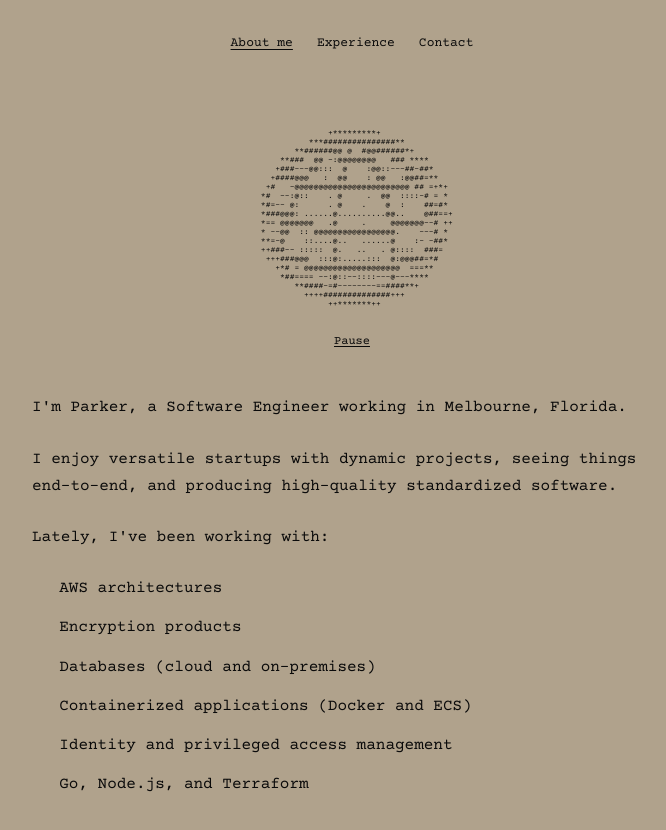
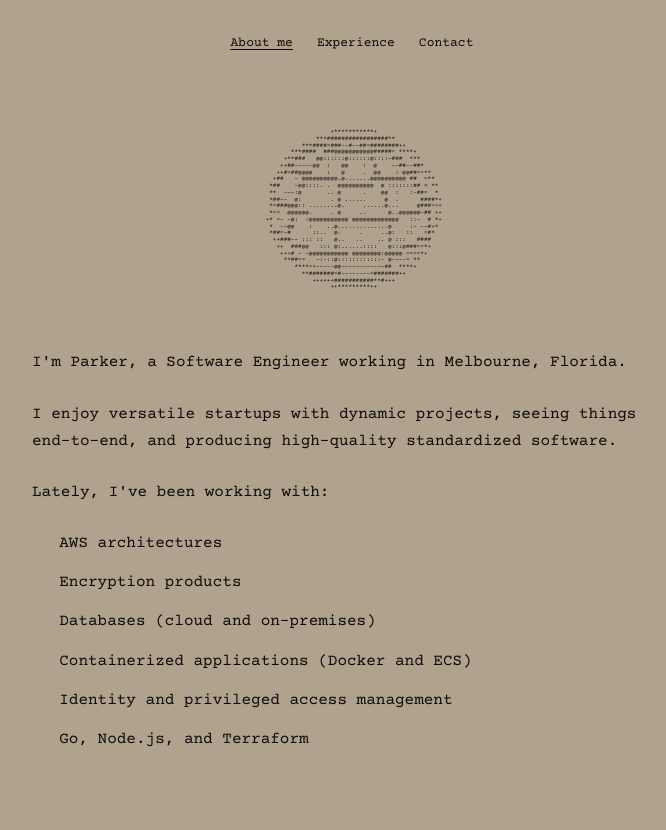
Before and after one commit to pcummings2021/parker-site, a Next.js app: page /about in a window 1280 px wide. Shown: the top 830 px of the page, without its empty margins (288-954 px from the left). Built offline with nearby package versions, Linux system fonts and the light colour scheme.

Commit message:
Make ASCII globe smaller and smoother without controls

```diff
--- a/app/components/ascii-globe-frame.ts
+++ b/app/components/ascii-globe-frame.ts
@@ -1,5 +1,5 @@
-const columns = 52;
-const rows = 25;
+const columns = 64;
+const rows = 31;
 const shades = ".:-=+*#@";
 const points: [number, number, number][] = [];
 
@@ -13,8 +13,8 @@ function addPoint(latitude: number, longitude: number) {
 
 // Latitude and longitude lines form the globe's wireframe.
 for (let meridian = 0; meridian < 12; meridian++) {
-  for (let sample = 0; sample <= 90; sample++) {
-    addPoint(-Math.PI / 2 + (sample / 90) * Math.PI, (meridian / 12) * Math.PI * 2);
+  for (let sample = 0; sample <= 120; sample++) {
+    addPoint(-Math.PI / 2 + (sample / 120) * Math.PI, (meridian / 12) * Math.PI * 2);
   }
 }
 for (let parallel = -3; parallel <= 3; parallel++) {
@@ -38,8 +38,8 @@ export function renderGlobe(angle: number): string {
     const tiltedY = y * cosTilt - rotatedZ * sinTilt;
     const tiltedZ = y * sinTilt + rotatedZ * cosTilt;
     const perspective = 4 / (4 - tiltedZ);
-    const column = Math.round(columns / 2 + rotatedX * 19 * perspective);
-    const row = Math.round(rows / 2 - tiltedY * 9 * perspective);
+    const column = Math.round(columns / 2 + rotatedX * 23 * perspective);
+    const row = Math.round(rows / 2 - tiltedY * 11 * perspective);
 
     if (column < 0 || column >= columns || row < 0 || row >= rows) continue;
     const index = row * columns + column;
--- a/app/components/ascii-globe.tsx
+++ b/app/components/ascii-globe.tsx
@@ -1,6 +1,6 @@
 "use client";
 
-import { useEffect, useRef, useState } from "react";
+import { useEffect, useRef } from "react";
 import { renderGlobe } from "./ascii-globe-frame";
 
 const initialFrame = renderGlobe(0);
@@ -8,11 +8,10 @@ const initialFrame = renderGlobe(0);
 export default function AsciiGlobe() {
   const frameRef = useRef<HTMLPreElement>(null);
   const angleRef = useRef(0);
-  const [paused, setPaused] = useState(false);
 
   useEffect(() => {
     const element = frameRef.current;
-    if (!element || paused) return;
+    if (!element) return;
 
     const reducedMotion = window.matchMedia("(prefers-reduced-motion: reduce)");
     let inView = false;
@@ -23,11 +22,9 @@ export default function AsciiGlobe() {
       if (!element) return;
       if (!previousTime) previousTime = time;
       const elapsed = time - previousTime;
-      if (elapsed >= 1000 / 15) {
-        angleRef.current += (Math.min(elapsed, 100) / 1000) * 0.45;
-        element.textContent = renderGlobe(angleRef.current);
-        previousTime = time;
-      }
+      angleRef.current += (Math.min(elapsed, 100) / 1000) * 0.45;
+      element.textContent = renderGlobe(angleRef.current);
+      previousTime = time;
       animationId = window.requestAnimationFrame(animate);
     }
 
@@ -56,14 +53,11 @@ export default function AsciiGlobe() {
       document.removeEventListener("visibilitychange", syncAnimation);
       reducedMotion.removeEventListener("change", syncAnimation);
     };
-  }, [paused]);
+  }, []);
 
   return (
     <div className="ascii-globe">
       <pre ref={frameRef} aria-hidden="true" className="ascii-globe-frame">{initialFrame}</pre>
-      <button type="button" className="ascii-globe-toggle" aria-label={paused ? "Resume globe animation" : "Pause globe animation"} onClick={() => setPaused((value) => !value)}>
-        {paused ? "Resume" : "Pause"}
-      </button>
     </div>
   );
 }
--- a/app/globals.css
+++ b/app/globals.css
@@ -51,21 +51,10 @@ a:focus-visible, button:focus-visible, input:focus-visible, textarea:focus-visib
   width: fit-content;
   margin: 0 auto;
   font-family: var(--font-typewriter), "Courier New", monospace;
-  font-size: 8px;
-  line-height: 9px;
+  font-size: 6px;
+  line-height: 6.75px;
   white-space: pre;
   user-select: none;
-}
-.ascii-globe-toggle {
-  border: 0;
-  padding: 4px 8px;
-  background: transparent;
-  color: inherit;
-  font: inherit;
-  font-size: 12px;
-  text-decoration: underline;
-  text-underline-offset: 0.2em;
-  cursor: pointer;
 }
 .page-content p { margin: 0 0 1.5em; }
 .page-content h2 { margin: 0 0 0.35em; font-size: 16px; font-weight: 700; }
@@ -110,7 +99,3 @@ a:focus-visible, button:focus-visible, input:focus-visible, textarea:focus-visib
   .page { padding-top: 72px; }
   .page-with-globe { padding-top: 32px; }
 }
-
-@media (prefers-reduced-motion: reduce) {
-  .ascii-globe-toggle { display: none; }
-}
```
